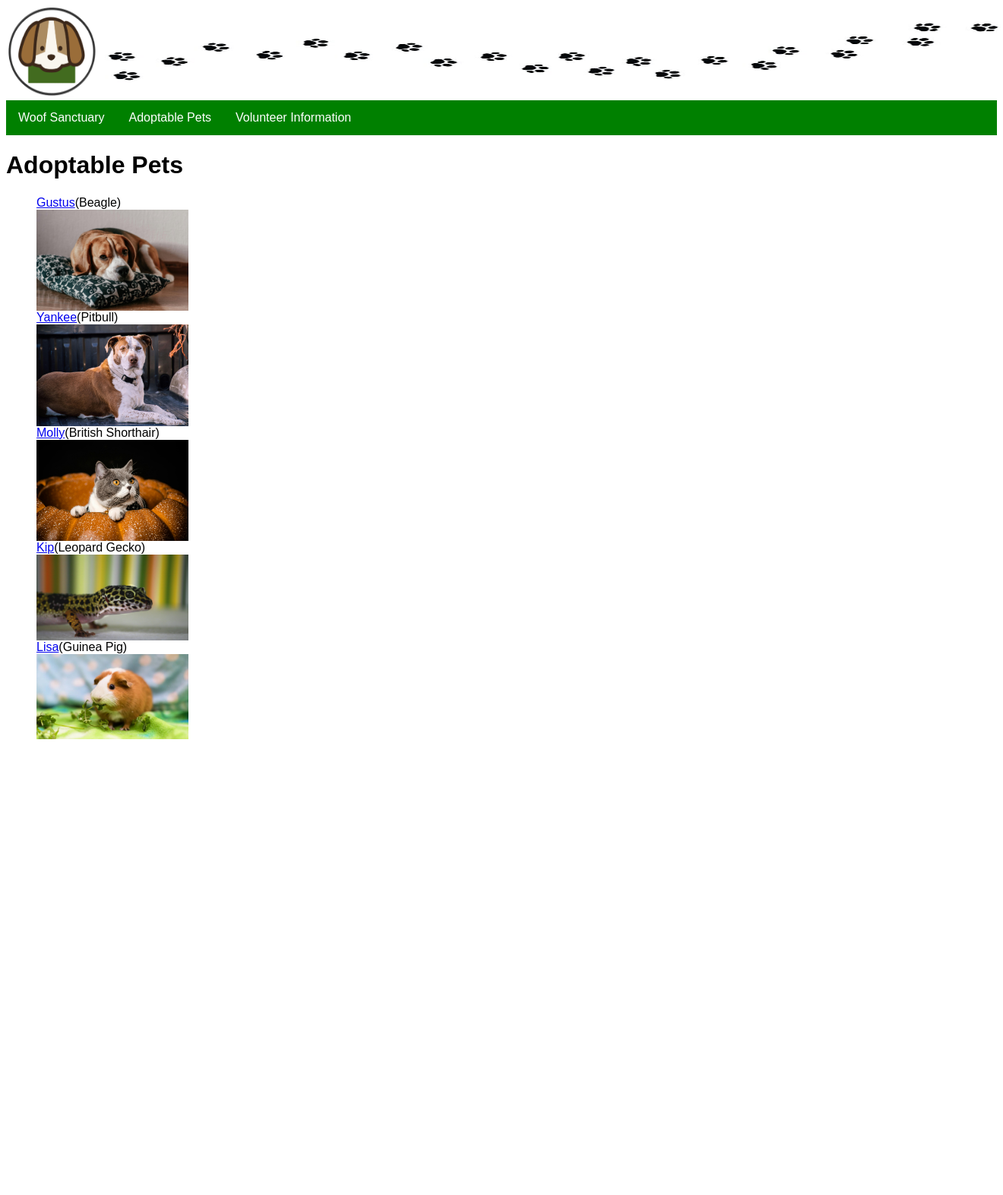
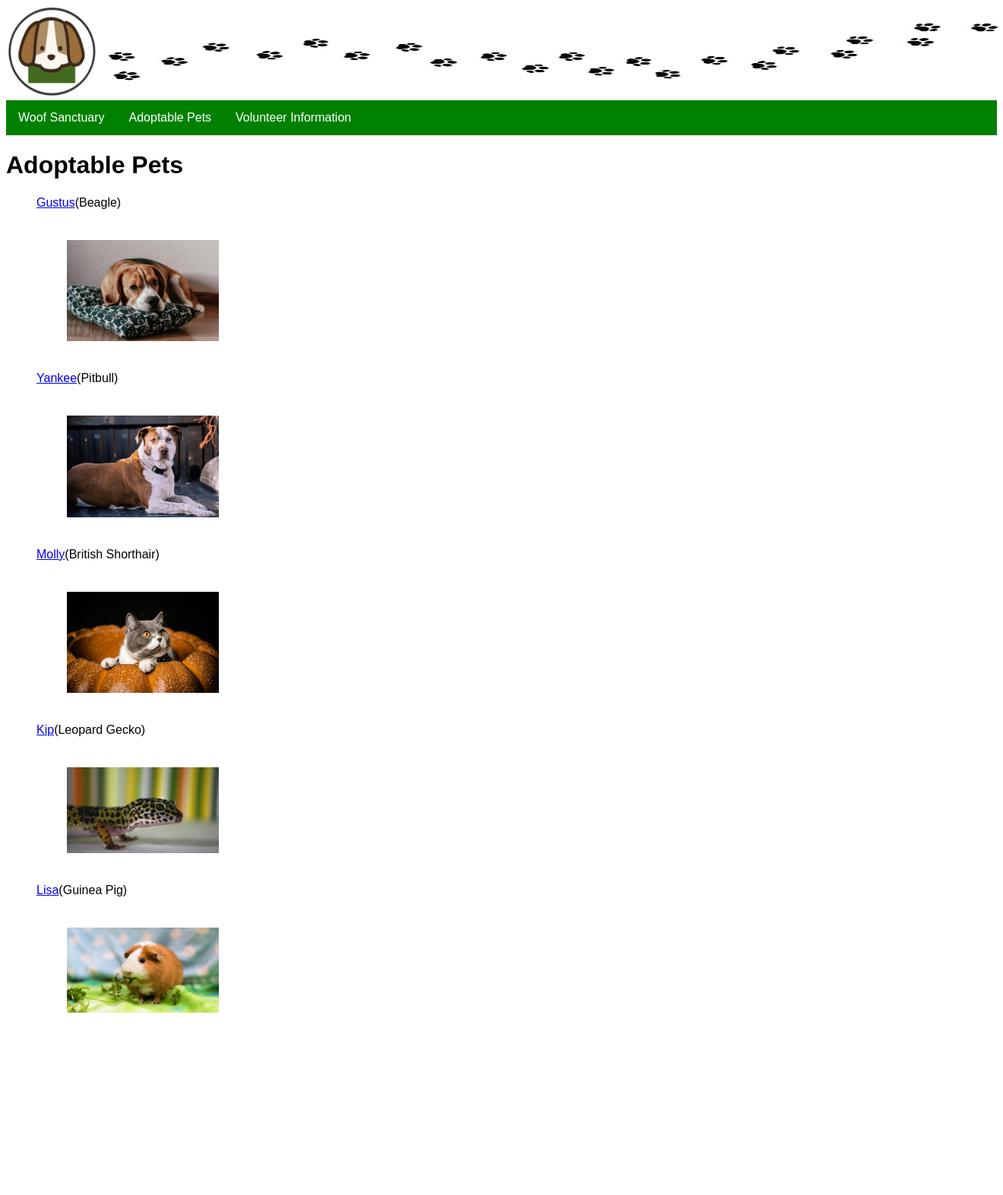
Before and after one commit to katelynreyes/group4, a Django app: page /pet_list/ in a window 1320 px wide. Shown: the top 1573 px of the page at 76% size. Run offline with Django 5.2, Linux system fonts and the light colour scheme; data comes from the database, SQL or seed files in the repository.

Commit message:
Pet list gap
Pet list gap

```diff
--- a/catalog/templates/catalog/pet_list.html
+++ b/catalog/templates/catalog/pet_list.html
@@ -17,4 +17,9 @@
     <p>Additional Information.</p>
   {% endif %}
     </div>
+    <style>
+.pet-image {
+  margin: 40px;
+}
+</style>
 {% endblock %}
```
